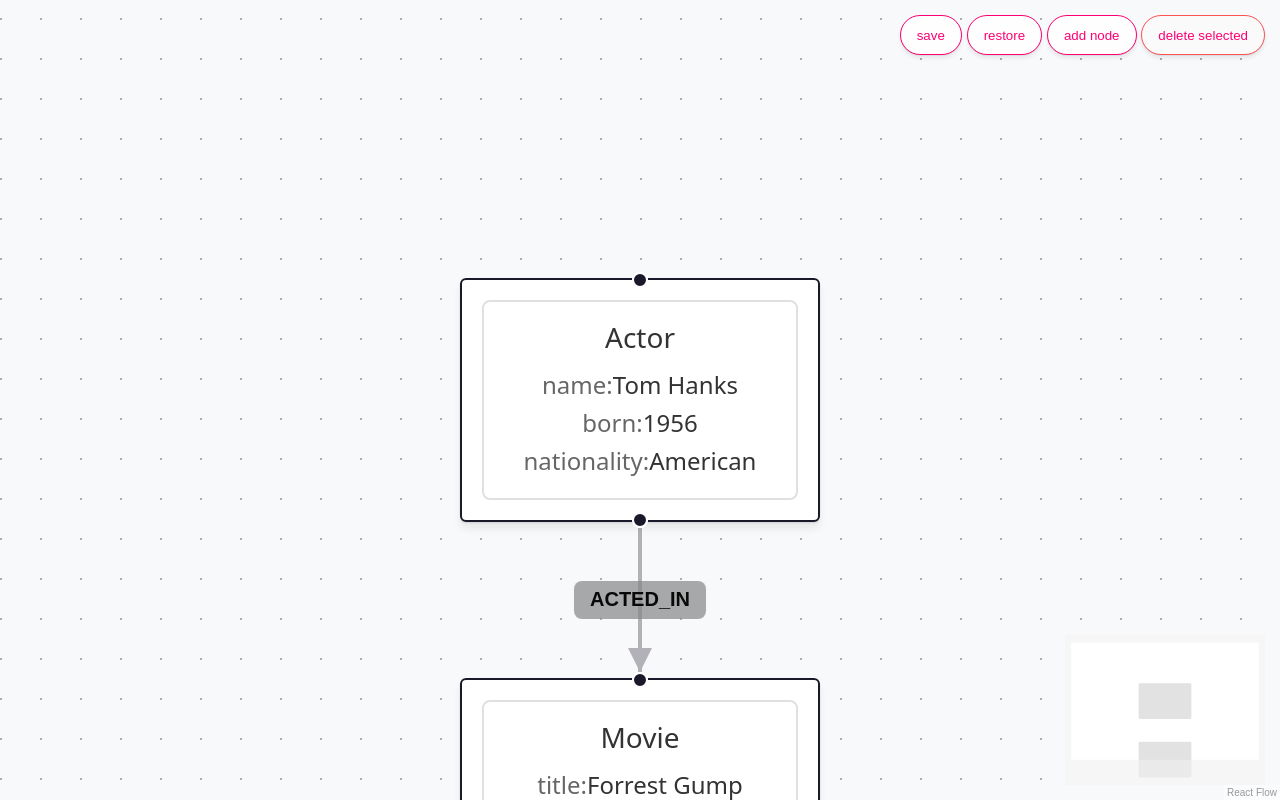
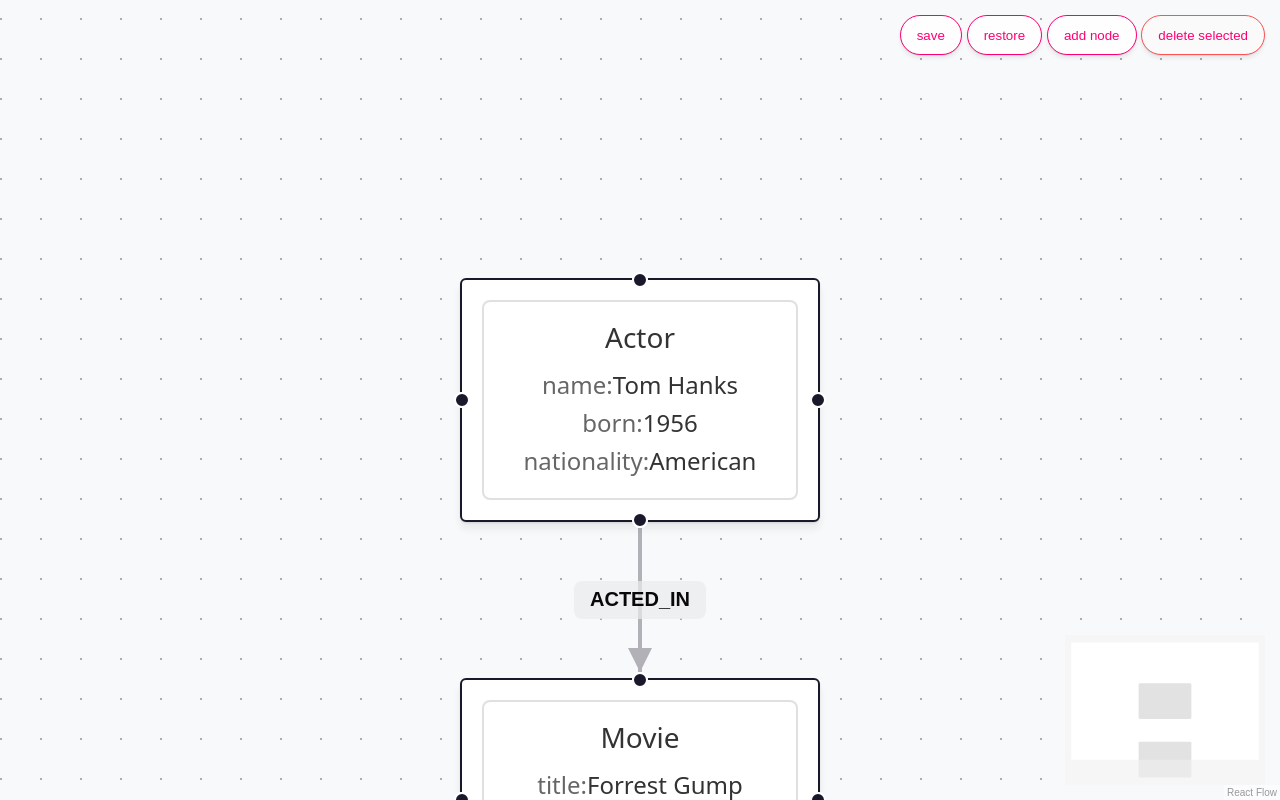
Before and after one commit to fb301/reactflow-neo4j, a React (Vite) app: page / in a window 1280 px wide. Built offline with nearby package versions, Linux system fonts and the light colour scheme; no server answers.

Commit message:
Clean up

```diff
--- a/src/App.tsx
+++ b/src/App.tsx
@@ -4,6 +4,7 @@ import { ApolloProvider } from "@apollo/client/react";
 import { client } from "./gql/client.js";
 import Canvas from "./components/canvas/Canvas";
 import { initialNodes, initialEdges } from "./data/initialFlowData";
+
 import "@xyflow/react/dist/style.css";
 
 const App = () => (
--- a/src/components/edges/CustomLabeledEdge.tsx
+++ b/src/components/edges/CustomLabeledEdge.tsx
@@ -51,7 +51,7 @@ const CustomLabeledEdge = (props: EdgeProps) => {
         label={String(data?.label || "connects to")}
         labelStyle={{ fill: "#080808ff", fontWeight: 700 }}
         labelShowBg
-        labelBgStyle={{ fill: "#868686ff", fillOpacity: 0.7 }}
+        labelBgStyle={{ fill: "#ecececff", fillOpacity: 0.7 }}
         labelBgPadding={[8, 4]}
         labelBgBorderRadius={4}
       />
--- a/src/components/nodes/NodeHandles.tsx
+++ b/src/components/nodes/NodeHandles.tsx
@@ -8,6 +8,14 @@ const NodeHandles: React.FC = () => {
       <Handle type="target" position={Position.Top} id="top-target" />
       <Handle type="source" position={Position.Top} id="top-source" />
 
+      {/* Left */}
+      <Handle type="target" position={Position.Left} id="left-target" />
+      <Handle type="source" position={Position.Left} id="left-source" />
+
+      {/* Right */}
+      <Handle type="target" position={Position.Right} id="right-target" />
+      <Handle type="source" position={Position.Right} id="right-source" />
+
       {/* Bottom */}
       <Handle type="target" position={Position.Bottom} id="bottom-target" />
       <Handle type="source" position={Position.Bottom} id="bottom-source" />
--- a/src/hooks/useEdgeOperations.ts
+++ b/src/hooks/useEdgeOperations.ts
@@ -25,7 +25,7 @@ export const useEdgeOperations = ({ setEdges }: UseEdgeOperationsProps) => {
       const label = prompt("Enter a label for this relation:", "connected");
 
       const newEdge = {
-        ...params, // source and target should be correct from ReactFlow
+        ...params,
         id: `edge-${params.source}-${params.target}`,
         type: "custom-labeled",
         markerEnd: {
```
Also changed, not shown: src/components/nodes/README.md (added).
